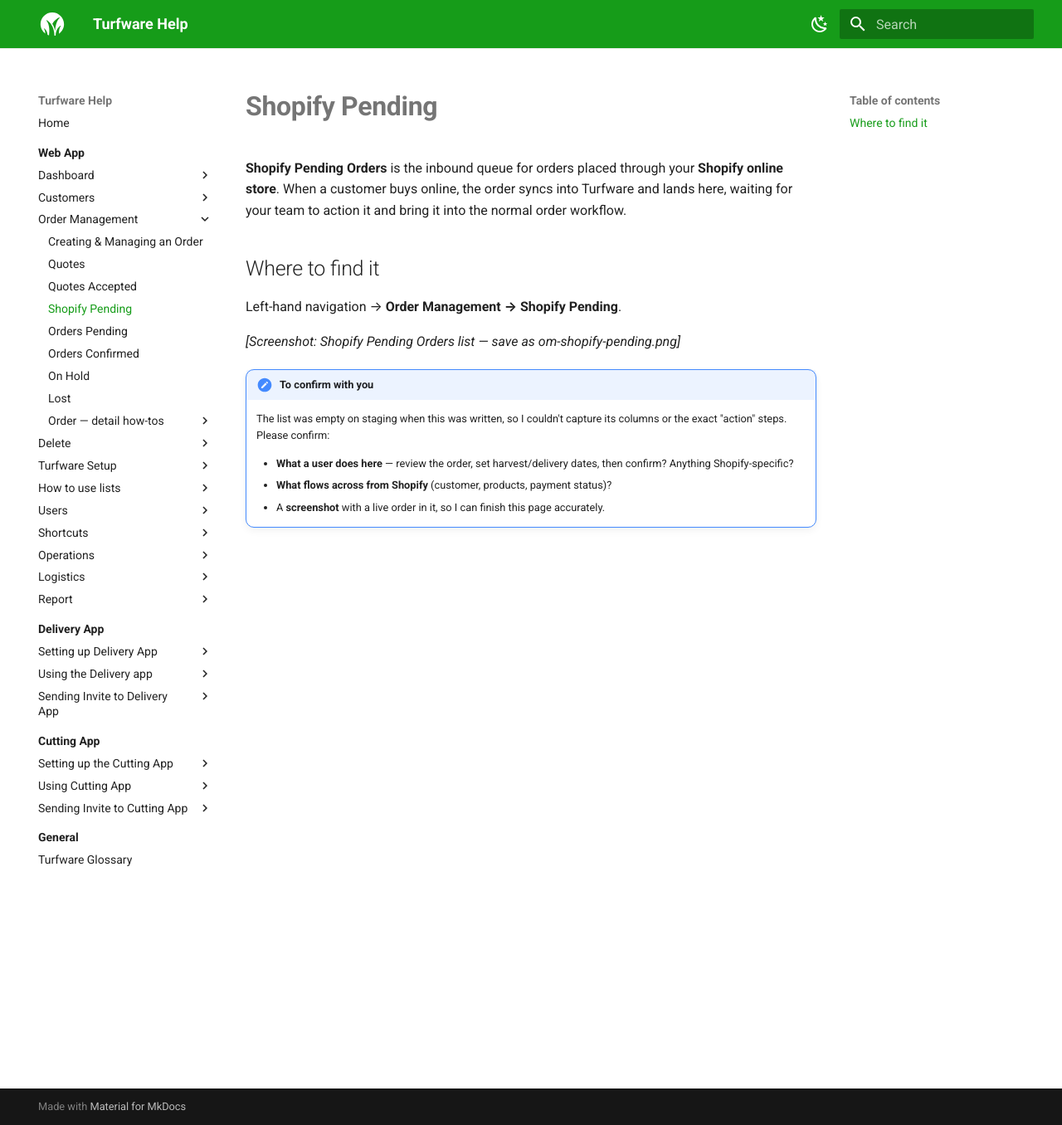
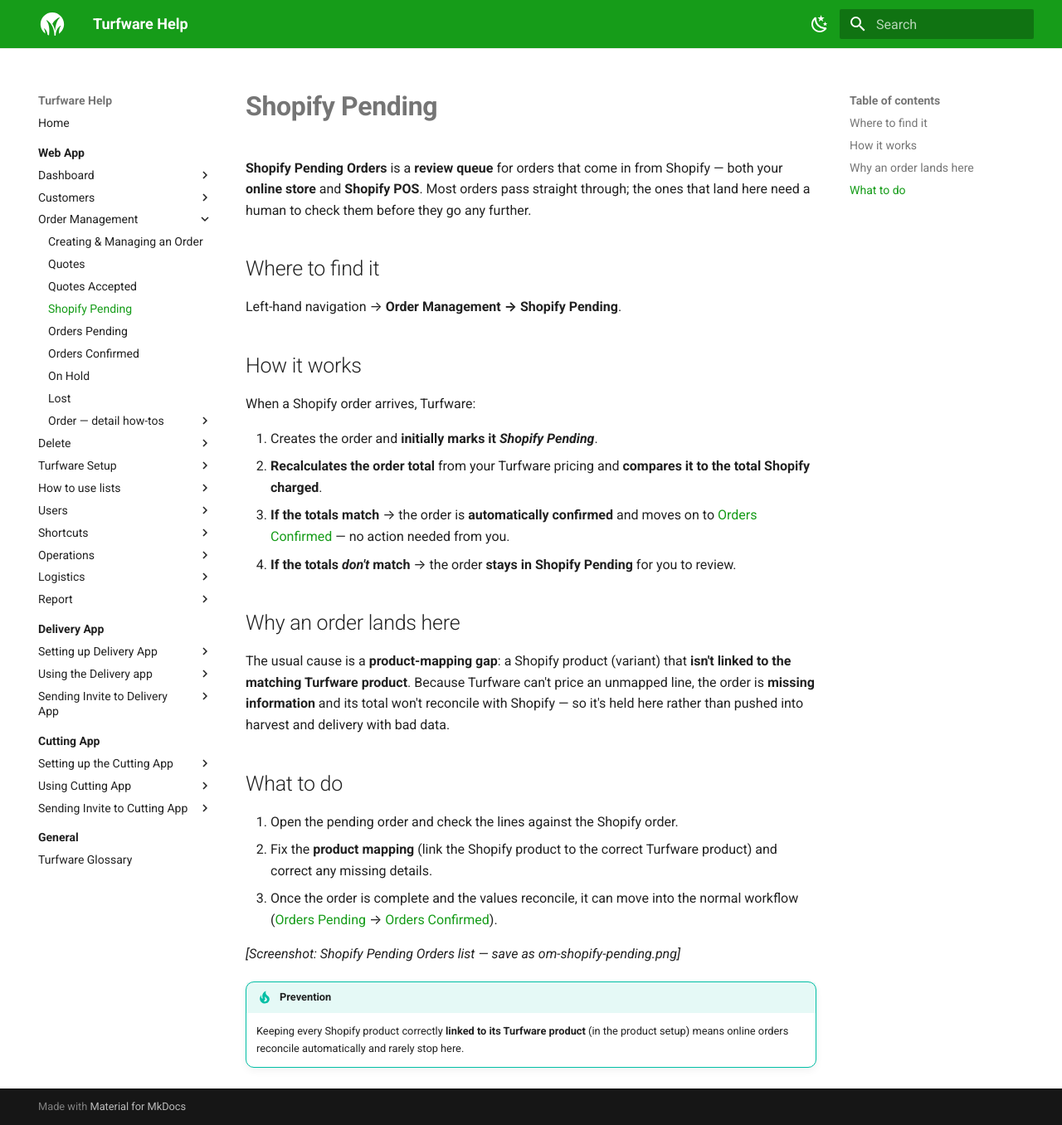
Before and after one commit to tobyh82/turfware-guides, an MkDocs documentation site: the page built from docs/web-app/order-management/shopify-pending.md, in a window 1280 px wide and 1356 px high. Shown: the whole window at 83% size. Built offline with MkDocs 1.6.1 and Material for MkDocs 9.7.7, drawn with Linux system fonts in a browser that asks for light colours.

Commit message:
Shopify Pending: accurate behaviour from goturf-web-app code; add create-customer-from-order note
Co-Authored-By: Claude Opus 4.8 <noreply@anthropic.com>

```diff
--- a/docs/web-app/order-management/shopify-pending.md
+++ b/docs/web-app/order-management/shopify-pending.md
@@ -4,17 +4,32 @@ title: "Shopify Pending"
 
 # Shopify Pending
 
-**Shopify Pending Orders** is the inbound queue for orders placed through your **Shopify online store**. When a customer buys online, the order syncs into Turfware and lands here, waiting for your team to action it and bring it into the normal order workflow.
+**Shopify Pending Orders** is a **review queue** for orders that come in from Shopify — both your **online store** and **Shopify POS**. Most orders pass straight through; the ones that land here need a human to check them before they go any further.
 
 ## Where to find it
 
 Left-hand navigation → **Order Management → Shopify Pending**.
 
+## How it works
+
+When a Shopify order arrives, Turfware:
+
+1. Creates the order and **initially marks it *Shopify Pending***.
+2. **Recalculates the order total** from your Turfware pricing and **compares it to the total Shopify charged**.
+3. **If the totals match** → the order is **automatically confirmed** and moves on to [Orders Confirmed](orders-confirmed.md) — no action needed from you.
+4. **If the totals *don't* match** → the order **stays in Shopify Pending** for you to review.
+
+## Why an order lands here
+
+The usual cause is a **product-mapping gap**: a Shopify product (variant) that **isn't linked to the matching Turfware product**. Because Turfware can't price an unmapped line, the order is **missing information** and its total won't reconcile with Shopify — so it's held here rather than pushed into harvest and delivery with bad data.
+
+## What to do
+
+1. Open the pending order and check the lines against the Shopify order.
+2. Fix the **product mapping** (link the Shopify product to the correct Turfware product) and correct any missing details.
+3. Once the order is complete and the values reconcile, it can move into the normal workflow ([Orders Pending](orders-pending.md) → [Orders Confirmed](orders-confirmed.md)).
+
 *[Screenshot: Shopify Pending Orders list — save as om-shopify-pending.png]*
 
-!!! note "To confirm with you"
-    The list was empty on staging when this was written, so I couldn't capture its columns or the exact "action" steps. Please confirm:
-
-    - **What a user does here** — review the order, set harvest/delivery dates, then confirm? Anything Shopify-specific?
-    - **What flows across from Shopify** (customer, products, payment status)?
-    - A **screenshot** with a live order in it, so I can finish this page accurately.
+!!! tip "Prevention"
+    Keeping every Shopify product correctly **linked to its Turfware product** (in the product setup) means online orders reconcile automatically and rarely stop here.
```
Also changed, not shown: docs/web-app/order-management/creating-and-managing-an-order.md (+3 -1 lines).
